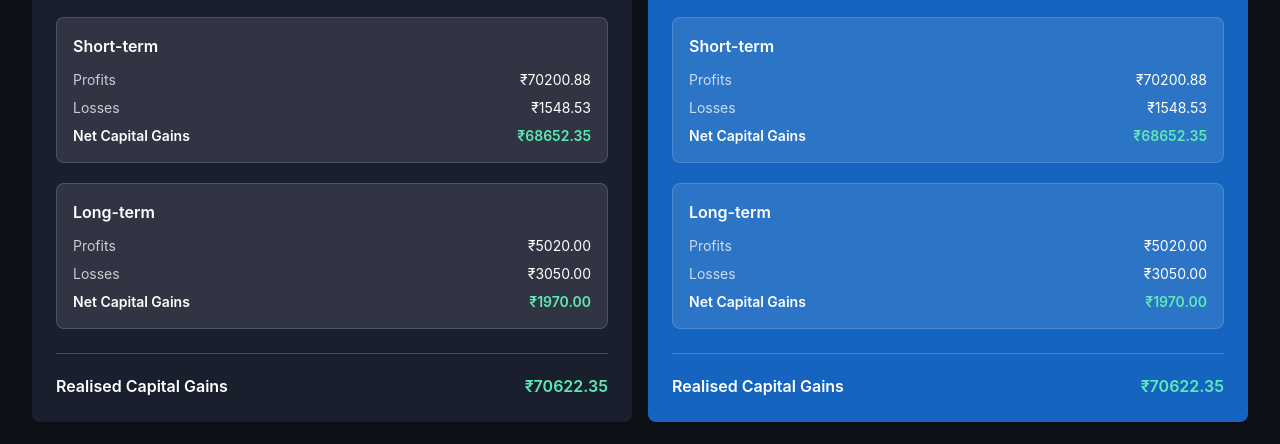
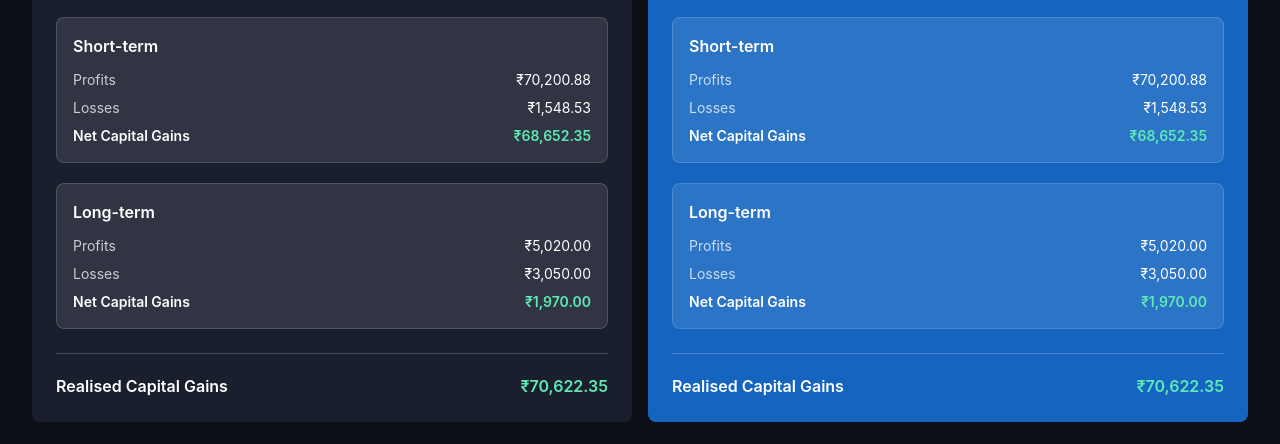
Before and after one commit to varunaKumari/koinX, a React (Vite) app: page / in a window 1280 px wide. Shown: the part 212-656 px from the top of the page. Built offline with nearby package versions, Linux system fonts and the light colour scheme.

Commit message:
more updates

```diff
--- a/src/App.tsx
+++ b/src/App.tsx
@@ -43,15 +43,15 @@ function App() {
                 i
               </button>
               <div className="pointer-events-none absolute right-0 top-8 z-10 w-64 rounded-md border border-slate-700 bg-slate-950 px-3 py-2 text-sm text-slate-200 opacity-0 shadow-lg transition-opacity group-hover:opacity-100 group-focus-within:opacity-100 sm:left-1/2 sm:w-72 sm:-translate-x-1/2">
-                Tax loss harvesting is a strategy that can help offset capital
-                gains by selling assets at a loss.
+                Tax loss harvesting helps you reduce your tax liability by
+                selling assets at a loss to offset capital gains.
               </div>
             </div>
           </div>
 
           {error ? (
             <div className="rounded-lg border border-red-500/40 bg-red-950/40 px-4 py-3 text-sm text-red-200">
-              {error}
+              Failed to load data. Please refresh.
             </div>
           ) : null}
 
--- a/src/components/CapitalGainsCard.tsx
+++ b/src/components/CapitalGainsCard.tsx
@@ -6,7 +6,15 @@ interface CapitalGainsCardProps {
   title: string
 }
 
-const formatCurrency = (value: number) => `₹${value.toFixed(2)}`
+const formatCurrency = (value: number) => {
+  const isVerySmallValue = Math.abs(value) > 0 && Math.abs(value) < 0.01
+  const formatter = new Intl.NumberFormat('en-IN', {
+    minimumFractionDigits: 2,
+    maximumFractionDigits: isVerySmallValue ? 6 : 2,
+  })
+
+  return `₹${formatter.format(value)}`
+}
 
 const getValueColor = (value: number) =>
   value >= 0 ? 'text-emerald-300' : 'text-red-300'
--- a/src/components/HoldingsTable.tsx
+++ b/src/components/HoldingsTable.tsx
@@ -10,9 +10,20 @@ interface HoldingsTableProps {
   loading: boolean
 }
 
-const formatCurrency = (value: number) => `₹${value.toFixed(2)}`
+const formatCurrency = (value: number) => {
+  const isVerySmallValue = Math.abs(value) > 0 && Math.abs(value) < 0.01
+  const formatter = new Intl.NumberFormat('en-IN', {
+    minimumFractionDigits: 2,
+    maximumFractionDigits: isVerySmallValue ? 6 : 2,
+  })
 
-const formatHolding = (value: number) => value.toLocaleString('en-IN')
+  return `₹${formatter.format(value)}`
+}
+
+const formatHolding = (value: number) =>
+  new Intl.NumberFormat('en-IN', {
+    maximumFractionDigits: Math.abs(value) > 0 && Math.abs(value) < 0.01 ? 6 : 8,
+  }).format(value)
 
 const getGainColor = (value: number) =>
   value >= 0 ? 'text-emerald-300' : 'text-red-300'
@@ -61,7 +72,7 @@ export const HoldingsTable = ({
                   <input
                     aria-label="Select all holdings"
                     checked={allSelected}
-                    className="h-4 w-4 rounded border-slate-500 accent-blue-500"
+                    className="h-4 w-4 rounded border-slate-500 accent-blue-500 transition duration-150 ease-out checked:scale-110 hover:scale-105"
                     disabled={loading || holdings.length === 0}
                     onChange={onToggleAll}
                     ref={headerCheckboxRef}
@@ -108,13 +119,18 @@ export const HoldingsTable = ({
                   const isSelected = selectedCoins.has(key)
 
                   return (
-                    <tr className="transition-colors hover:bg-white/5" key={key}>
+                    <tr
+                      className={`transition-colors duration-200 hover:bg-white/5 ${
+                        isSelected ? 'bg-blue-500/10' : ''
+                      }`}
+                      key={key}
+                    >
                       <td className="px-3 py-3 sm:px-4 sm:py-4">
                         <div className="flex items-center gap-2 sm:gap-3">
                           <input
                             aria-label={`Select ${holding.coinName}`}
                             checked={isSelected}
-                            className="h-4 w-4 rounded border-slate-500 accent-blue-500"
+                            className="h-4 w-4 rounded border-slate-500 accent-blue-500 transition duration-150 ease-out checked:scale-110 hover:scale-105"
                             onChange={() => onToggle(key)}
                             type="checkbox"
                           />
@@ -122,6 +138,9 @@ export const HoldingsTable = ({
                             <img
                               alt=""
                               className="h-7 w-7 rounded-full sm:h-8 sm:w-8"
+                              onError={(event) => {
+                                event.currentTarget.src = '/default-coin.svg'
+                              }}
                               src={holding.logo}
                             />
                           ) : (
--- a/src/components/SavingsBanner.tsx
+++ b/src/components/SavingsBanner.tsx
@@ -10,6 +10,16 @@ const getTotalGains = (gains: CapitalGains) =>
   gains.stcg.losses +
   gains.ltcg.profits -
   gains.ltcg.losses
+
+const formatCurrency = (value: number) => {
+  const isVerySmallValue = Math.abs(value) > 0 && Math.abs(value) < 0.01
+  const formatter = new Intl.NumberFormat('en-IN', {
+    minimumFractionDigits: 2,
+    maximumFractionDigits: isVerySmallValue ? 6 : 2,
+  })
+
+  return `₹${formatter.format(value)}`
+}
 
 export const SavingsBanner = ({
   preGains,
@@ -46,7 +56,7 @@ export const SavingsBanner = ({
           </svg>
         </span>
         <p className="text-base font-semibold">
-          You're going to save ₹{(preTotal - postTotal).toFixed(2)}
+          You're going to save {formatCurrency(preTotal - postTotal)}
         </p>
       </div>
     </div>
```
Also changed, not shown: public/default-coin.svg (added).
